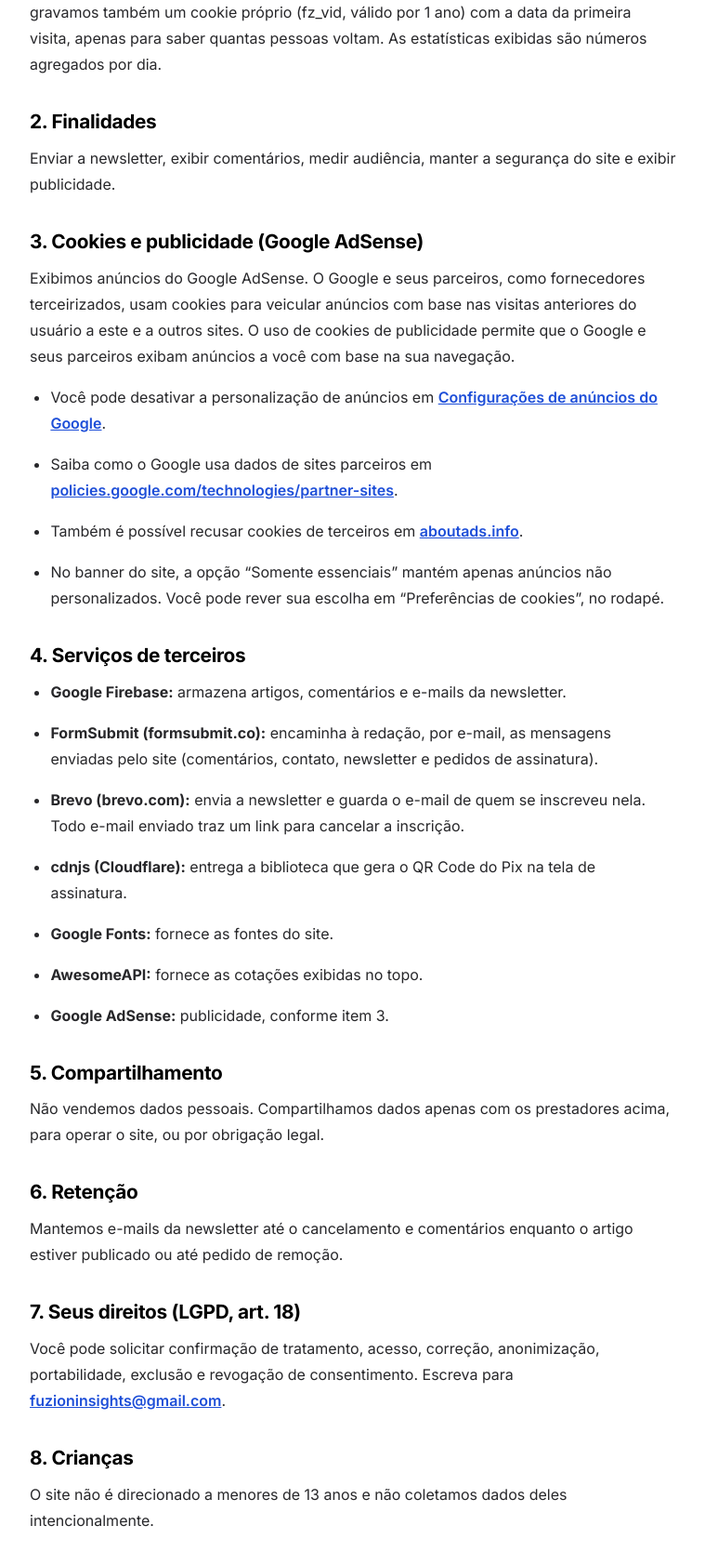
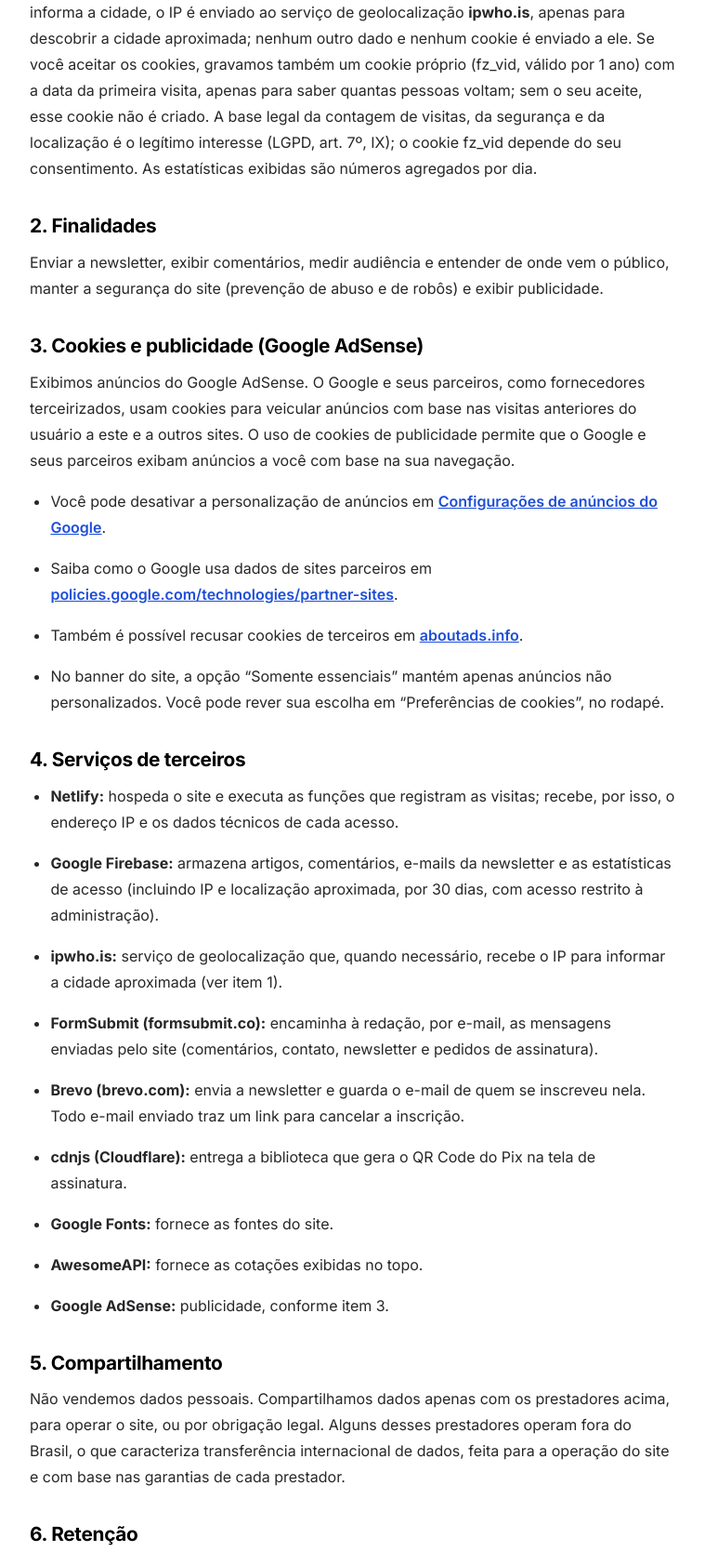
Before and after one commit to fuzioninsights/fuzioninsights, a plain HTML site: page privacidade.html in a window 1280 px wide. Shown: the part 1035-2704 px from the top of the page at 93% size, without its empty margins (260-1019 px from the left). Drawn offline with Linux system fonts and the light colour scheme.

Commit message:
Add files via upload

```diff
--- a/privacidade.html
+++ b/privacidade.html
@@ -29,7 +29,7 @@
     <main class="page">
 
         <h1>Política de Privacidade</h1>
-        <p class="updated">Última atualização: outubro de 2026 · Modelo-base: revise com seu contexto antes de publicar.</p>
+        <p class="updated">Última atualização: novembro de 2026 · Modelo-base: revise com seu contexto antes de publicar.</p>
         <p>Esta política explica como a Fuzion Insights trata dados pessoais, em conformidade com a Lei Geral de Proteção de Dados (Lei 13.709/2018 – LGPD).</p>
         <h2>1. Dados que coletamos</h2>
         <ul>
@@ -40,9 +40,9 @@
             <li><strong>Área do assinante:</strong> e-mail e código de acesso, guardados neste navegador (armazenamento local) para manter você conectado, e conferidos no servidor a cada leitura de conteúdo exclusivo.</li>
             <li><strong>Contagem de visualizações:</strong> registramos o número de leituras de cada artigo, sem identificar o leitor.</li>
         </ul>
-<p><strong>Estatísticas de acesso.</strong> Contamos as visitas com um sistema próprio. Para isso o servidor recebe o endereço da página, o site de origem, o tipo de aparelho (celular ou computador), medidas de velocidade de carregamento e o seu endereço IP, a partir do qual obtemos a localização aproximada (cidade, estado e país). O IP e a localização ficam acessíveis apenas à administração do site, são usados para segurança, prevenção de abuso e para entender de onde vem o público, e são apagados automaticamente após 30 dias. Além disso, o IP e o navegador são transformados em um código diário embaralhado (hash), usado apenas para contar visitantes únicos e barrar robôs. Se você aceitar os cookies, gravamos também um cookie próprio (fz_vid, válido por 1 ano) com a data da primeira visita, apenas para saber quantas pessoas voltam. As estatísticas exibidas são números agregados por dia.</p>
+<p><strong>Estatísticas de acesso.</strong> Contamos as visitas com um sistema próprio. Para isso o servidor recebe o endereço da página, o site de origem, o tipo de aparelho (celular ou computador), medidas de velocidade de carregamento e o seu endereço IP, a partir do qual obtemos a localização aproximada (cidade, estado e país). O IP e a localização ficam acessíveis apenas à administração do site, são usados para segurança, prevenção de abuso e para entender de onde vem o público, e são apagados automaticamente após 30 dias. Além disso, o IP e o navegador são transformados em um código diário embaralhado (hash), usado apenas para contar visitantes únicos e barrar robôs. Quando a hospedagem não informa a cidade, o IP é enviado ao serviço de geolocalização <strong>ipwho.is</strong>, apenas para descobrir a cidade aproximada; nenhum outro dado e nenhum cookie é enviado a ele. Se você aceitar os cookies, gravamos também um cookie próprio (fz_vid, válido por 1 ano) com a data da primeira visita, apenas para saber quantas pessoas voltam; sem o seu aceite, esse cookie não é criado. A base legal da contagem de visitas, da segurança e da localização é o legítimo interesse (LGPD, art. 7º, IX); o cookie fz_vid depende do seu consentimento. As estatísticas exibidas são números agregados por dia.</p>
 <h2>2. Finalidades</h2>
-        <p>Enviar a newsletter, exibir comentários, medir audiência, manter a segurança do site e exibir publicidade.</p>
+        <p>Enviar a newsletter, exibir comentários, medir audiência e entender de onde vem o público, manter a segurança do site (prevenção de abuso e de robôs) e exibir publicidade.</p>
         <h2>3. Cookies e publicidade (Google AdSense)</h2>
         <p>Exibimos anúncios do Google AdSense. O Google e seus parceiros, como fornecedores terceirizados, usam cookies para veicular anúncios com base nas visitas anteriores do usuário a este e a outros sites. O uso de cookies de publicidade permite que o Google e seus parceiros exibam anúncios a você com base na sua navegação.</p>
         <ul>
@@ -53,7 +53,9 @@
         </ul>
         <h2>4. Serviços de terceiros</h2>
         <ul>
-            <li><strong>Google Firebase:</strong> armazena artigos, comentários e e-mails da newsletter.</li>
+            <li><strong>Netlify:</strong> hospeda o site e executa as funções que registram as visitas; recebe, por isso, o endereço IP e os dados técnicos de cada acesso.</li>
+        <li><strong>Google Firebase:</strong> armazena artigos, comentários, e-mails da newsletter e as estatísticas de acesso (incluindo IP e localização aproximada, por 30 dias, com acesso restrito à administração).</li>
+        <li><strong>ipwho.is:</strong> serviço de geolocalização que, quando necessário, recebe o IP para informar a cidade aproximada (ver item 1).</li>
             <li><strong>FormSubmit (formsubmit.co):</strong> encaminha à redação, por e-mail, as mensagens enviadas pelo site (comentários, contato, newsletter e pedidos de assinatura).</li>
             <li><strong>Brevo (brevo.com):</strong> envia a newsletter e guarda o e-mail de quem se inscreveu nela. Todo e-mail enviado traz um link para cancelar a inscrição.</li>
             <li><strong>cdnjs (Cloudflare):</strong> entrega a biblioteca que gera o QR Code do Pix na tela de assinatura.</li>
@@ -62,11 +64,11 @@
             <li><strong>Google AdSense:</strong> publicidade, conforme item 3.</li>
         </ul>
         <h2>5. Compartilhamento</h2>
-        <p>Não vendemos dados pessoais. Compartilhamos dados apenas com os prestadores acima, para operar o site, ou por obrigação legal.</p>
+        <p>Não vendemos dados pessoais. Compartilhamos dados apenas com os prestadores acima, para operar o site, ou por obrigação legal. Alguns desses prestadores operam fora do Brasil, o que caracteriza transferência internacional de dados, feita para a operação do site e com base nas garantias de cada prestador.</p>
         <h2>6. Retenção</h2>
-        <p>Mantemos e-mails da newsletter até o cancelamento e comentários enquanto o artigo estiver publicado ou até pedido de remoção.</p>
+        <p>Mantemos e-mails da newsletter até o cancelamento e comentários enquanto o artigo estiver publicado ou até pedido de remoção. O IP e a localização aproximada de cada visita são apagados automaticamente após 30 dias; os códigos diários embaralhados são apagados em poucos dias; as estatísticas agregadas (números por dia, sem identificar ninguém) são mantidas.</p>
         <h2>7. Seus direitos (LGPD, art. 18)</h2>
-        <p>Você pode solicitar confirmação de tratamento, acesso, correção, anonimização, portabilidade, exclusão e revogação de consentimento. Escreva para <a href="mailto:fuzioninsights@gmail.com">fuzioninsights@gmail.com</a>.</p>
+        <p>Você pode solicitar confirmação de tratamento, acesso, correção, anonimização, portabilidade, exclusão, oposição ao tratamento e revogação de consentimento. Escreva para <a href="mailto:fuzioninsights@gmail.com">fuzioninsights@gmail.com</a>.</p>
         <h2>8. Crianças</h2>
         <p>O site não é direcionado a menores de 13 anos e não coletamos dados deles intencionalmente.</p>
         <h2>9. Alterações</h2>
```
